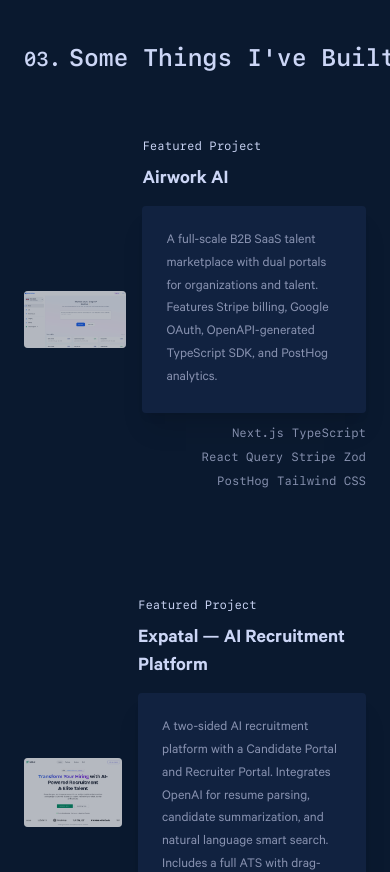
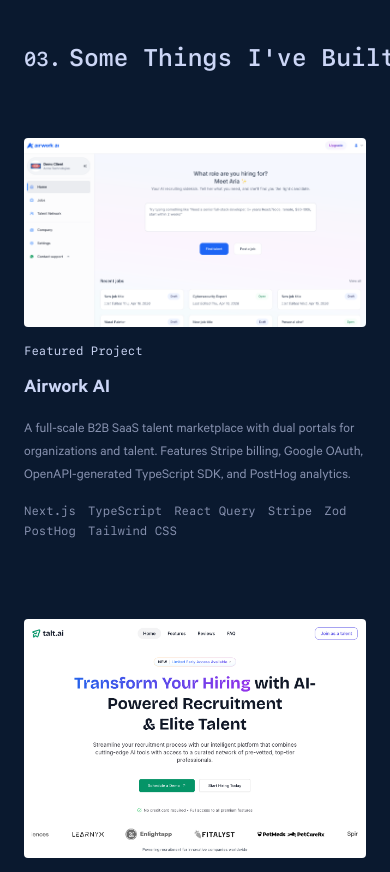
Before and after one commit to mohaymenrafi/personal-portfolio, a Next.js app: page / in a window 390 px wide. Shown: the part 3340-4212 px from the top of the page. Built offline with nearby package versions, Linux system fonts and the light colour scheme.

Commit message:
Fix projects section mobile layout: stack vertically on small screens

```diff
--- a/components/sections/projects.tsx
+++ b/components/sections/projects.tsx
@@ -1,7 +1,6 @@
 import Link from "next/link";
 import Image from "next/image";
 import { FiGithub, FiExternalLink } from "react-icons/fi";
-import { Badge } from "@/components/ui/badge";
 import { featuredProjects } from "@/data/projects";
 
 export default function Projects() {
@@ -16,17 +15,60 @@
         <div className="h-px bg-lightest-navy flex-1" />
       </div>
 
-      <div className="flex flex-col gap-24">
-        {featuredProjects.map((project, index) => {
+      <div className="flex flex-col gap-16 md:gap-24">
+        {featuredProjects.map((project) => {
           const isLeft = project.alignLeft;
           return (
-            <div key={project.slug} className="relative grid md:grid-cols-12 gap-4 items-center">
+            <div key={project.slug}>
+
+              {/* ── Mobile layout: stacked ── */}
+              <div className="md:hidden flex flex-col gap-4">
+                <Link href={`/projects/${project.slug}`} className="block rounded overflow-hidden">
+                  <Image
+                    src={project.image}
+                    alt={project.name}
+                    width={700}
+                    height={440}
+                    className="w-full h-auto object-cover"
+                  />
+                </Link>
+
+                <p className="font-mono text-xs text-teal">Featured Project</p>
+
+                <Link href={`/projects/${project.slug}`}>
+                  <h3 className="text-lightest-slate text-xl font-semibold hover:text-teal transition-colors">
+                    {project.name}
+                  </h3>
+                </Link>
+
+                <p className="text-slate text-sm leading-relaxed">{project.overview}</p>
+
+                <div className="flex flex-wrap gap-x-3 gap-y-1">
+                  {project.techs.map((tech) => (
+                    <span key={tech} className="font-mono text-xs text-slate">{tech}</span>
+                  ))}
+                </div>
+
+                <div className="flex items-center gap-4">
+                  {project.githubUrl && (
+                    <a href={project.githubUrl} target="_blank" rel="noopener noreferrer" aria-label="GitHub"
+                      className="text-lightest-slate hover:text-teal text-xl transition-colors">
+                      <FiGithub />
+                    </a>
+                  )}
+                  {project.liveUrl && (
+                    <a href={project.liveUrl} target="_blank" rel="noopener noreferrer" aria-label="Live site"
+                      className="text-lightest-slate hover:text-teal text-xl transition-colors">
+                      <FiExternalLink />
+                    </a>
+                  )}
+                </div>
+              </div>
+
+              {/* ── Desktop layout: overlapping grid ── */}
+              <div className="hidden md:grid grid-cols-12 gap-4 items-center">
                 {/* Image */}
-              <div
-                className={`md:col-span-7 relative group ${
-                  isLeft ? "md:col-start-1" : "md:col-start-6"
-                } row-start-1`}
-              >
+                <div className={`col-span-7 relative group ${isLeft ? "col-start-1" : "col-start-6"} row-start-1`}>
                   <Link href={`/projects/${project.slug}`}>
                     <div className="relative overflow-hidden rounded">
                       <Image
@@ -42,16 +84,9 @@
                 </div>
 
                 {/* Text */}
-              <div
-                className={`md:col-span-6 relative z-10 row-start-1 ${
-                  isLeft
-                    ? "md:col-start-7 md:text-right"
-                    : "md:col-start-1 md:text-left"
-                } flex flex-col gap-3 ${isLeft ? "md:items-end" : "md:items-start"}`}
-              >
-                <p className="font-mono text-xs text-teal">
-                  Featured Project
-                </p>
+                <div className={`col-span-6 relative z-10 row-start-1 flex flex-col gap-3
+                  ${isLeft ? "col-start-7 text-right items-end" : "col-start-1 text-left items-start"}`}>
+                  <p className="font-mono text-xs text-teal">Featured Project</p>
 
                   <Link href={`/projects/${project.slug}`}>
                     <h3 className="text-lightest-slate text-xl md:text-2xl font-semibold hover:text-teal transition-colors">
@@ -60,47 +95,32 @@
                   </Link>
 
                   <div className="bg-light-navy p-6 rounded shadow-xl">
-                  <p className="text-slate text-sm md:text-base leading-relaxed">
-                    {project.overview}
-                  </p>
+                    <p className="text-slate text-sm md:text-base leading-relaxed">{project.overview}</p>
                   </div>
 
                   <div className={`flex flex-wrap gap-2 ${isLeft ? "justify-end" : "justify-start"}`}>
                     {project.techs.map((tech) => (
-                    <span
-                      key={tech}
-                      className="font-mono text-xs text-slate"
-                    >
-                      {tech}
-                    </span>
+                      <span key={tech} className="font-mono text-xs text-slate">{tech}</span>
                     ))}
                   </div>
 
                   <div className={`flex items-center gap-4 ${isLeft ? "justify-end" : "justify-start"}`}>
                     {project.githubUrl && (
-                    <a
-                      href={project.githubUrl}
-                      target="_blank"
-                      rel="noopener noreferrer"
-                      aria-label="GitHub"
-                      className="text-lightest-slate hover:text-teal text-xl transition-colors"
-                    >
+                      <a href={project.githubUrl} target="_blank" rel="noopener noreferrer" aria-label="GitHub"
+                        className="text-lightest-slate hover:text-teal text-xl transition-colors">
                         <FiGithub />
                       </a>
                     )}
                     {project.liveUrl && (
-                    <a
-                      href={project.liveUrl}
-                      target="_blank"
-                      rel="noopener noreferrer"
-                      aria-label="Live site"
-                      className="text-lightest-slate hover:text-teal text-xl transition-colors"
-                    >
+                      <a href={project.liveUrl} target="_blank" rel="noopener noreferrer" aria-label="Live site"
+                        className="text-lightest-slate hover:text-teal text-xl transition-colors">
                         <FiExternalLink />
                       </a>
                     )}
                   </div>
                 </div>
+              </div>
+
             </div>
           );
         })}
```
Lines whose indentation alone changed are shown as unchanged.
